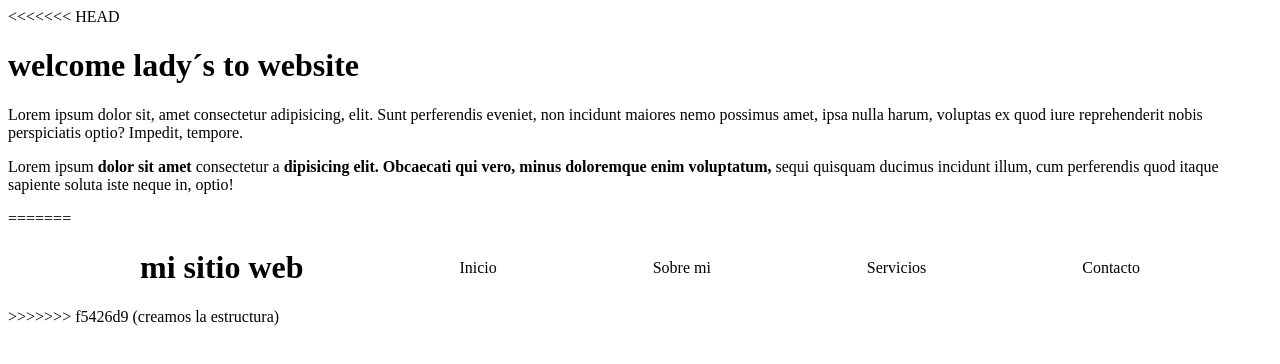
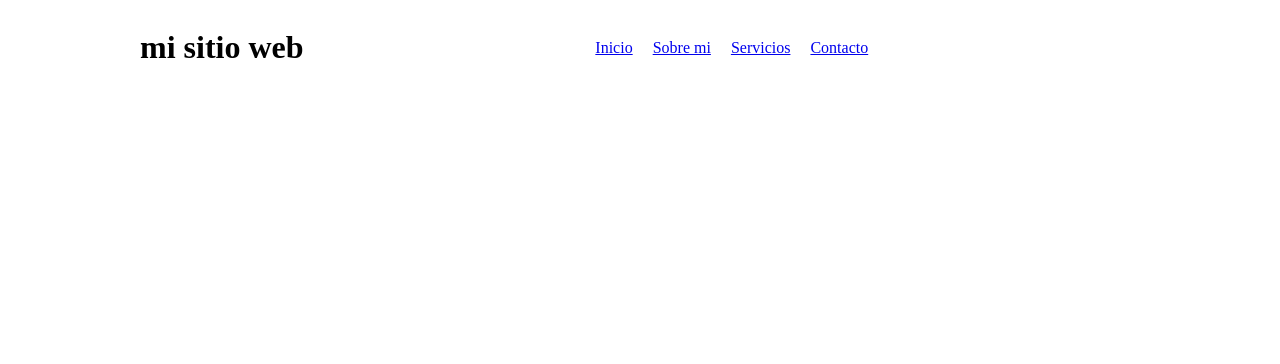
Before and after one commit to brgoldefnreye07goldzr/brgoldefnreye07goldzr, a plain HTML site: page index.html in a window 1280 px wide. Drawn offline with Linux system fonts and the light colour scheme.

Commit message:
aplicando mejores estilos al menu

```diff
--- a/css/main.css
+++ b/css/main.css
@@ -12,4 +12,13 @@ header {
 ul{
 	display: flex;
 	align-items: center;
+	list-style: none;
 }
+
+Li{
+	margin-right: 20px;
+}
+
+Li:last-child{
+	margin-right: 0;
+}
--- a/index.html
+++ b/index.html
@@ -7,22 +7,16 @@
 	<link rel="stylesheet" href="css/main.css">
 </head>
 <body>
-
-<<<<<<< HEAD
-	<h1>welcome lady´s to website </h1>
-
-	<p>Lorem ipsum dolor sit, amet consectetur adipisicing, elit. Sunt perferendis eveniet, non incidunt maiores nemo possimus amet, ipsa nulla harum, voluptas ex quod iure reprehenderit nobis perspiciatis optio? Impedit, tempore.</p>
-	<p> Lorem ipsum  <strong>dolor sit amet</strong> consectetur a <strong>dipisicing elit. Obcaecati qui vero, minus doloremque enim voluptatum,</strong> sequi quisquam ducimus incidunt illum, cum perferendis quod itaque sapiente soluta iste neque in, optio!</p>
-=======
 <div class="container">
 	<header>
 		<h1 class="logo"> mi sitio web</h1>
-		<p> Inicio </p>
-		<p> Sobre mi </p>
-		<p> Servicios</p>
-		<p> Contacto </p>
+		<ul>
+         <li><a href="#">Inicio<a/></li>
+		 <li><a href="#">Sobre mi</a></li>
+		 <li><a href="#">Servicios</a></li>
+		 <li><a href="#">Contacto </li>
+	    </ul>
 	</header>
 </div>
->>>>>>> f5426d9 (creamos la estructura)
 </body>
 </html>
```
